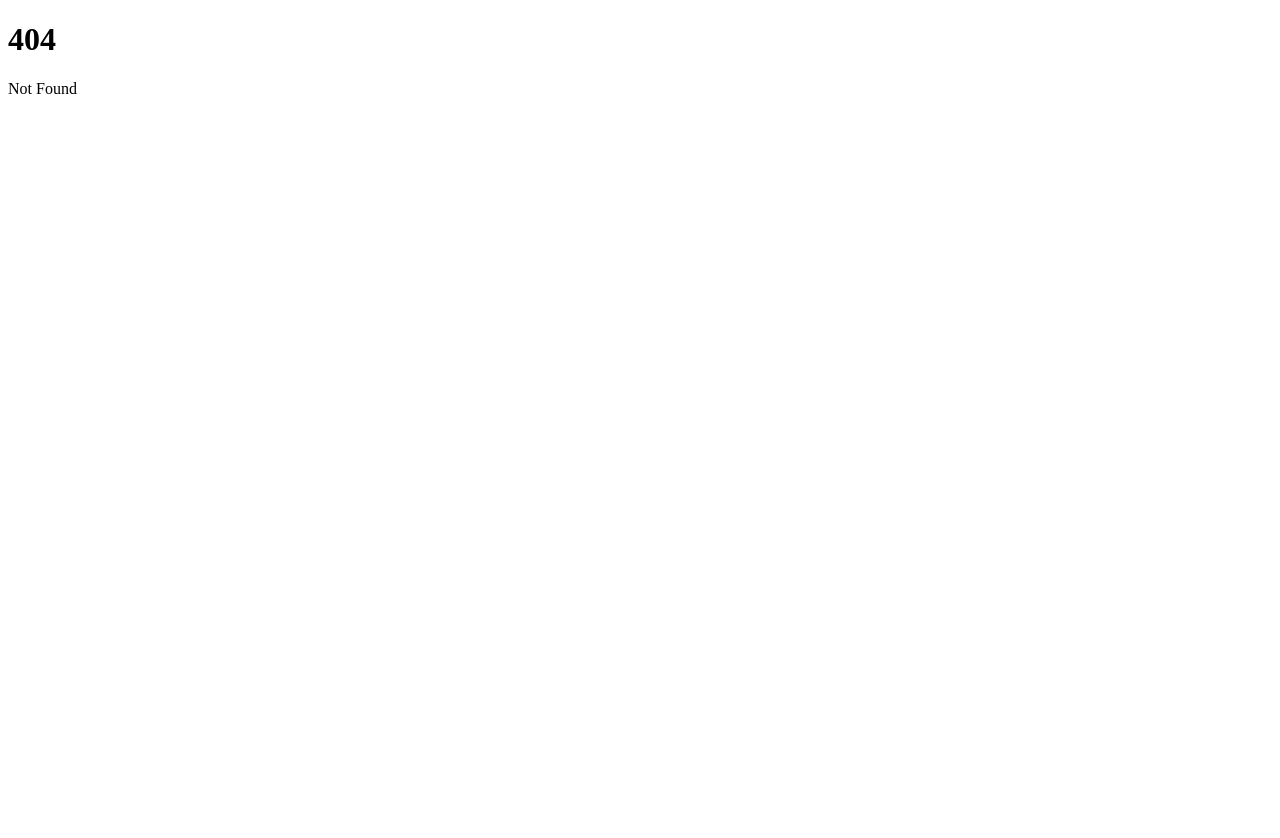
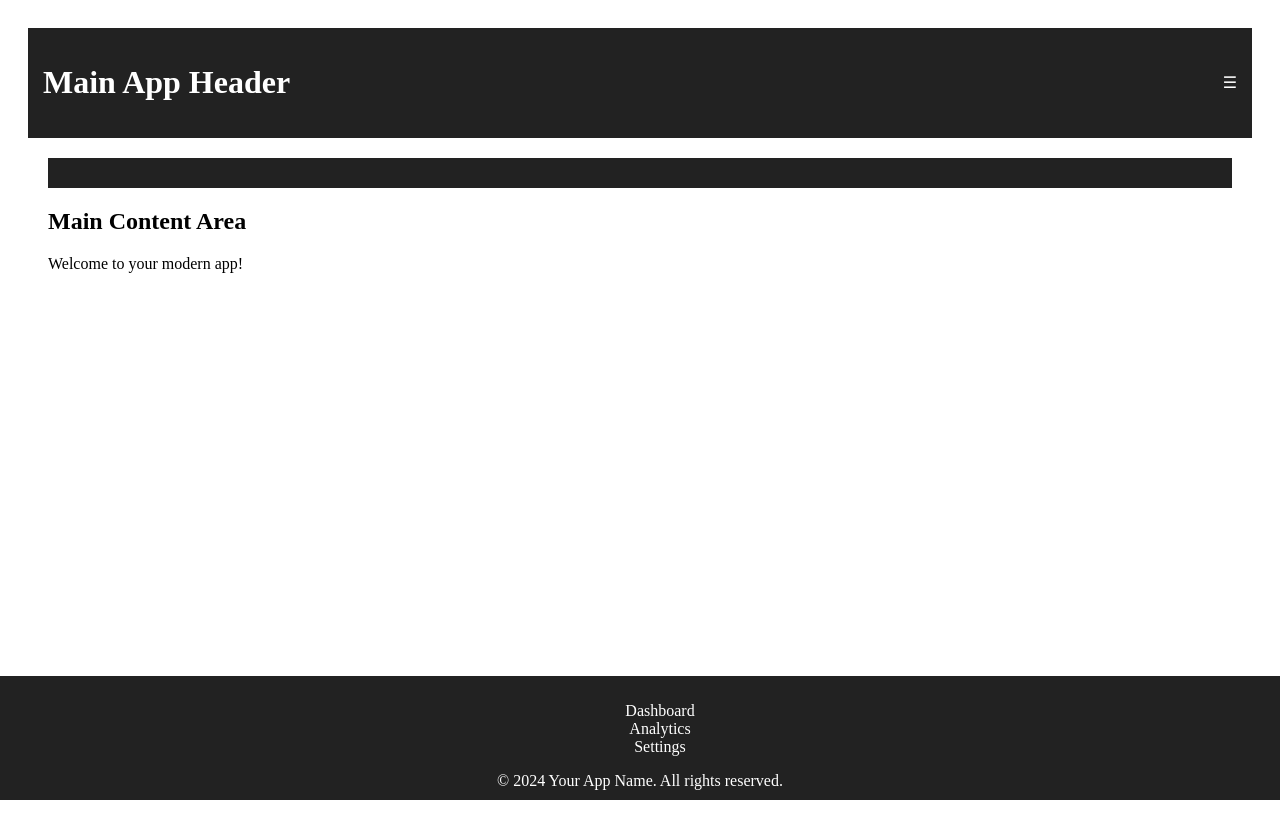
Before and after one commit to bismark66/Rapidapi-svelte, a SvelteKit app: page /about in a window 1280 px wide. Before the commit this address had no page. Shown: the top 838 px of the page. Before the commit the page ends 800 px from the top, so only its background shows below. Built offline with nearby package versions, Linux system fonts and the light colour scheme.

Commit message:
added routers, button component and layout component with som pages

```diff
--- /dev/null
+++ b/src/routes/+error.svelte
@@ -0,0 +1 @@
+<h1>Error page</h1>
--- /dev/null
+++ b/src/routes/+layout.svelte
@@ -0,0 +1,115 @@
+<!-- Layout.svelte -->
+<script>
+    // No script logic needed for this example
+  </script>
+
+  <style>
+    /* Global styles for layout */
+    body {
+      font-family: 'Segoe UI', Tahoma, Geneva, Verdana, sans-serif;
+      margin: 0;
+      padding: 0;
+      background-color: #f5f5f5;
+    }
+
+    .container {
+      display: flex;
+      flex-direction: column;
+      min-height: 100vh;
+    }
+
+    .sidebar {
+      width: 250px;
+      background-color: #333;
+      color: white;
+      padding: 20px;
+      transition: transform 0.3s ease;
+      transform: translateX(-100%);
+      z-index: 1000;
+      position: fixed;
+      top: 0;
+      left: 0;
+      bottom: 50px; /* Adjust for footer height */
+    }
+
+    .sidebar.open {
+      transform: translateX(0);
+    }
+
+    .main {
+      flex: 1;
+      padding: 20px;
+    }
+
+    .header {
+      background-color: #222;
+      color: white;
+      padding: 15px;
+      display: flex;
+      justify-content: space-between;
+      align-items: center;
+    }
+
+    .footer {
+      background-color: #222;
+      color: white;
+      padding: 10px;
+      text-align: center;
+      position: fixed;
+      bottom: 0;
+      left: 0;
+      right: 0;
+    }
+
+    .menu-icon {
+      cursor: pointer;
+    }
+  </style>
+
+  <div class="container">
+    <!-- Sidebar -->
+    <div class="sidebar">
+      <slot name="sidebar">
+        <!-- Default sidebar content goes here -->
+        <h2>Sidebar</h2>
+        <ul>
+          <li>Dashboard</li>
+          <li>Analytics</li>
+          <li>Settings</li>
+        </ul>
+      </slot>
+    </div>
+
+    <!-- Main Content -->
+    <div class="main">
+      <!-- Header -->
+      <div class="header">
+        <slot name="header">
+          <!-- Default header content goes here -->
+          <h1>Main App Header</h1>
+          <div class="menu-icon">
+            ☰
+          </div>
+        </slot>
+      </div>
+
+      <!-- Main Content Area -->
+      <div>
+        <slot></slot>
+      </div>
+    </div>
+
+    <!-- Footer -->
+    <div class="footer">
+      <slot name="footer">
+        <!-- Default footer content goes here -->
+        <ul style="color: white;list-style: none">
+            <li>Dashboard</li>
+            <li>Analytics</li>
+            <li>Settings</li>
+            <!-- Additional sidebar items -->
+          </ul>
+        &copy; 2024 Your App Name. All rights reserved.
+      </slot>
+    </div>
+  </div>
--- /dev/null
+++ b/src/routes/about/+page.svelte
@@ -0,0 +1,41 @@
+<!-- App.svelte -->
+<script>
+    import Layout from '../+layout.svelte';
+  </script>
+
+  <Layout>
+    <!-- Header Slot -->
+    <template slot="header">
+      <h1>Your App Name</h1>
+      <!-- Additional header elements or actions -->
+    </template>
+
+    <!-- Sidebar Slot -->
+    <template slot="sidebar">
+      <h2>Custom Sidebar</h2>
+      <ul style="color: black;">
+        <li>Dashboard</li>
+        <li>Analytics</li>
+        <li>Settings</li>
+        <!-- Additional sidebar items -->
+      </ul>
+    </template>
+
+    <!-- Main Content Slot -->
+    <div>
+      <h2>Main Content Area</h2>
+      <p>Welcome to your modern app!</p>
+      <!-- Additional components or content for main area -->
+    </div>
+
+    <template slot="footer">
+        <h2>Custom Sidebar</h2>
+        <ul style="color: black;">
+          <li>Dashboard</li>
+          <li>Analytics</li>
+          <li>Settings</li>
+          <!-- Additional sidebar items -->
+        </ul>
+      </template>
+
+  </Layout>
```
Also changed, not shown: src/lib/button.svelte (added, +69 -0 lines), src/routes/+page.svelte (+12 -1 lines), src/lib/card.svelte (added).
